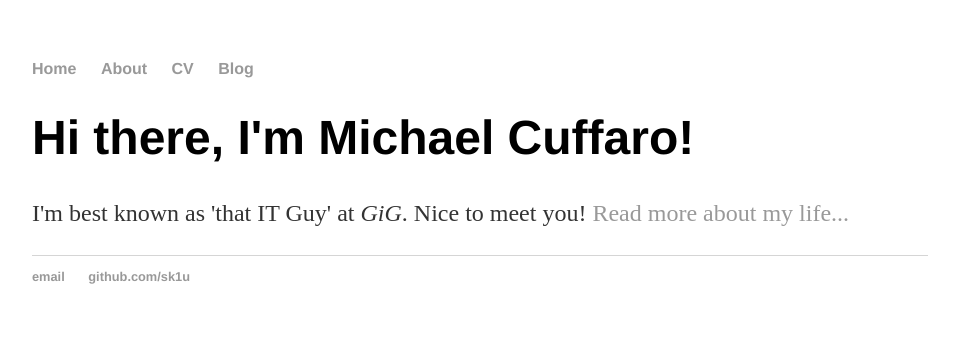
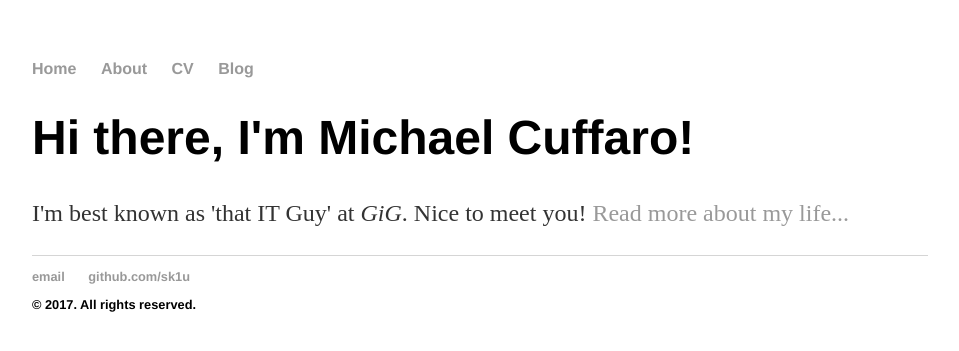
Before and after one commit to maiku1008/maiku1008.github.io, a Jekyll site: the page built from index.html, in a window 1280 px wide. Shown: the top 351 px of the page, without its empty margins (160-1119 px from the left). Built offline with Jekyll 4.4.1, drawn with Linux system fonts in a browser that asks for light colours.

Commit message:
minor changes to default

```diff
--- a/_config.yml
+++ b/_config.yml
@@ -2,5 +2,3 @@ name: Michael Cuffaro, IT Guy
 markdown: kramdown
 
 permalink: /blog/:year/:month/:day/:title
-
-theme: jekyll-theme-hacker
--- a/_layouts/default.html
+++ b/_layouts/default.html
@@ -27,6 +27,9 @@
 	        		<li><a href="mailto:rm.cuffaro@gmail.com">email</a></li>
 	        		<li><a href="https://github.com/sk1u">github.com/sk1u</a></li>
 				</ul>
+                <ul>
+                    <li>© 2017. All rights reserved.</li>
+                </ul>
 			</footer>
             {% if jekyll.environment == 'production' %}
             {% include analytics.html %}
```
